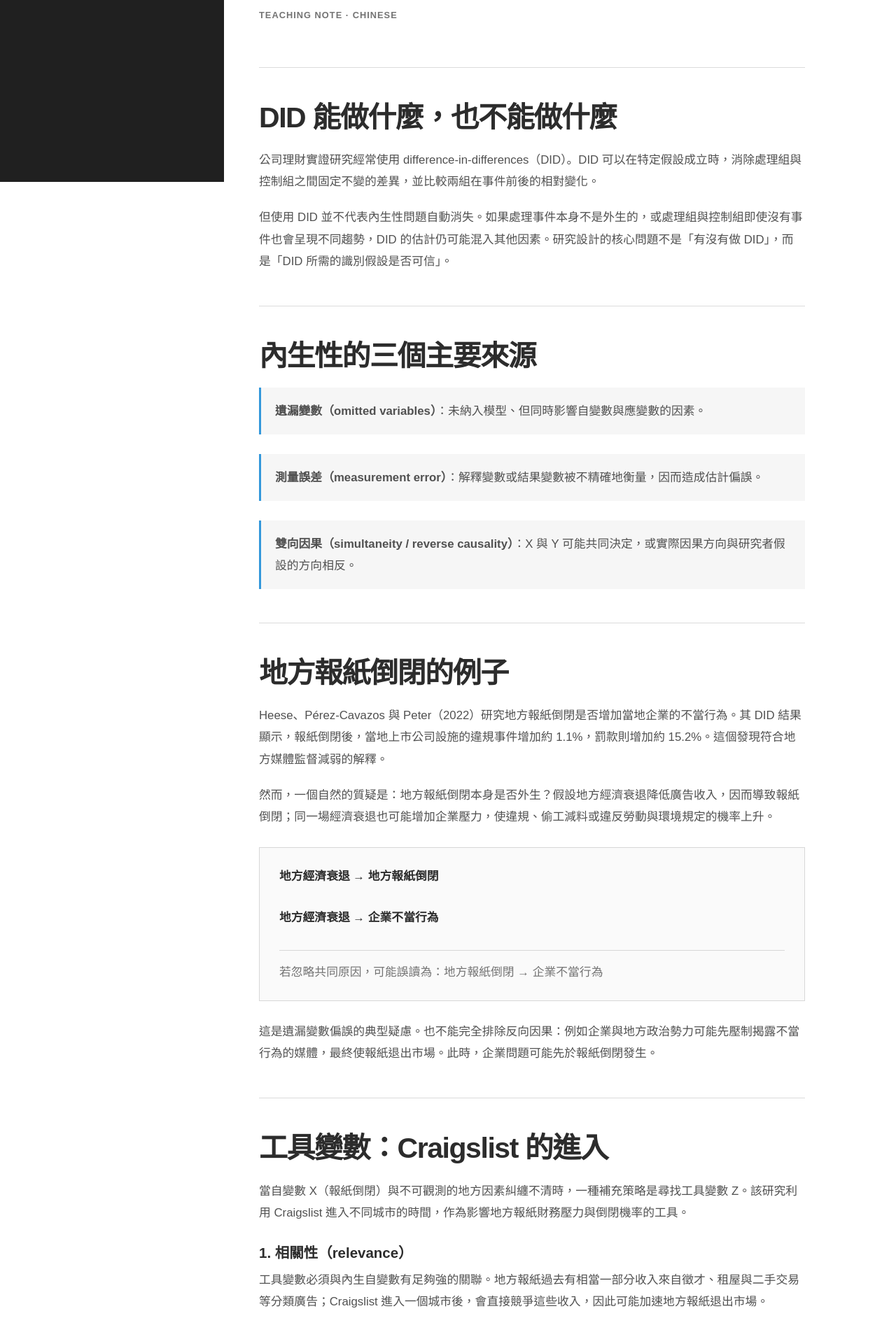
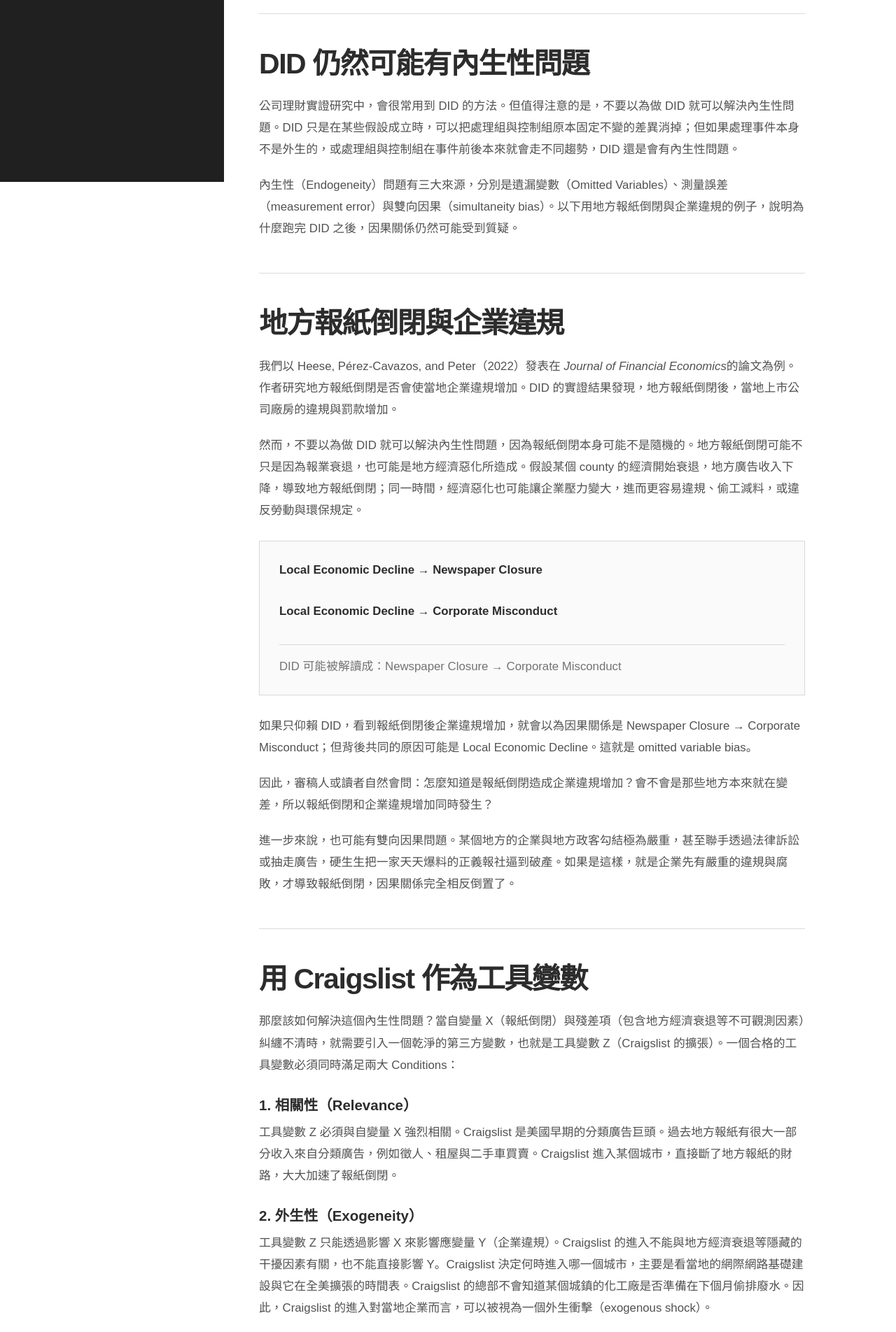
Before and after one commit to Wesley1110/Wesley1110.github.io, a Next.js app: page /teaching/did-and-endogeneity in a window 1280 px wide. Shown: the part 540-2444 px from the top of the page at 70% size. Built offline with nearby package versions, Linux system fonts and the light colour scheme.

Commit message:
Restore author voice in DID teaching note

```diff
--- a/app/teaching/did-and-endogeneity/page.tsx
+++ b/app/teaching/did-and-endogeneity/page.tsx
@@ -4,7 +4,7 @@ import { SiteShell } from "../../components/SiteShell";
 export const metadata: Metadata = {
   title: "DID and Endogeneity",
   description:
-    "A Chinese teaching note by Wesley Tzeng on difference-in-differences, endogeneity, and instrumental variables in empirical corporate finance.",
+    "A Chinese teaching note by Wesley Tzeng on DID, endogeneity, and instrumental variables in empirical corporate finance.",
 };
 
 export default function DidAndEndogeneityPage() {
@@ -18,103 +18,91 @@ export default function DidAndEndogeneityPage() {
           <p className="eyebrow">Corporate Finance · Causal Inference</p>
           <h1>不要以為做 DID 就可以解決內生性問題</h1>
           <p className="article-dek">
-            DID 是一種識別策略，不是內生性的萬靈丹。關鍵仍在於處理事件是否可信、平行趨勢是否成立，以及是否存在會同時影響處理與結果的因素。
+            以 Heese, Pérez-Cavazos, and Peter（2022）為例。
           </p>
           <p className="article-meta">Teaching note · Chinese</p>
         </header>
 
         <div className="article-body">
           <section>
-            <h2>DID 能做什麼，也不能做什麼</h2>
+            <h2>DID 仍然可能有內生性問題</h2>
             <p>
-              公司理財實證研究經常使用 difference-in-differences（DID）。DID
-              可以在特定假設成立時，消除處理組與控制組之間固定不變的差異，並比較兩組在事件前後的相對變化。
+              公司理財實證研究中，會很常用到 DID 的方法。但值得注意的是，不要以為做 DID 就可以解決內生性問題。DID
+              只是在某些假設成立時，可以把處理組與控制組原本固定不變的差異消掉；但如果處理事件本身不是外生的，或處理組與控制組在事件前後本來就會走不同趨勢，DID 還是會有內生性問題。
             </p>
             <p>
-              但使用 DID 並不代表內生性問題自動消失。如果處理事件本身不是外生的，或處理組與控制組即使沒有事件也會呈現不同趨勢，DID
-              的估計仍可能混入其他因素。研究設計的核心問題不是「有沒有做 DID」，而是「DID 所需的識別假設是否可信」。
+              內生性（Endogeneity）問題有三大來源，分別是遺漏變數（Omitted Variables）、測量誤差（measurement error）與雙向因果（simultaneity bias）。以下用地方報紙倒閉與企業違規的例子，說明為什麼跑完 DID 之後，因果關係仍然可能受到質疑。
             </p>
           </section>
 
           <section>
-            <h2>內生性的三個主要來源</h2>
-            <ul className="concept-list">
-              <li>
-                <strong>遺漏變數（omitted variables）</strong>：未納入模型、但同時影響自變數與應變數的因素。
-              </li>
-              <li>
-                <strong>測量誤差（measurement error）</strong>：解釋變數或結果變數被不精確地衡量，因而造成估計偏誤。
-              </li>
-              <li>
-                <strong>雙向因果（simultaneity / reverse causality）</strong>：X 與 Y
-                可能共同決定，或實際因果方向與研究者假設的方向相反。
-              </li>
-            </ul>
-          </section>
-
-          <section>
-            <h2>地方報紙倒閉的例子</h2>
+            <h2>地方報紙倒閉與企業違規</h2>
             <p>
-              Heese、Pérez-Cavazos 與 Peter（2022）研究地方報紙倒閉是否增加當地企業的不當行為。其 DID
-              結果顯示，報紙倒閉後，當地上市公司設施的違規事件增加約 1.1%，罰款則增加約 15.2%。這個發現符合地方媒體監督減弱的解釋。
+              我們以 Heese, Pérez-Cavazos, and Peter（2022）發表在 <em>Journal of Financial Economics</em>
+              的論文為例。作者研究地方報紙倒閉是否會使當地企業違規增加。DID 的實證結果發現，地方報紙倒閉後，當地上市公司廠房的違規與罰款增加。
             </p>
             <p>
-              然而，一個自然的質疑是：地方報紙倒閉本身是否外生？假設地方經濟衰退降低廣告收入，因而導致報紙倒閉；同一場經濟衰退也可能增加企業壓力，使違規、偷工減料或違反勞動與環境規定的機率上升。
+              然而，不要以為做 DID 就可以解決內生性問題，因為報紙倒閉本身可能不是隨機的。地方報紙倒閉可能不只是因為報業衰退，也可能是地方經濟惡化所造成。假設某個 county
+              的經濟開始衰退，地方廣告收入下降，導致地方報紙倒閉；同一時間，經濟惡化也可能讓企業壓力變大，進而更容易違規、偷工減料，或違反勞動與環保規定。
             </p>
 
             <div className="causal-map" aria-label="Potential omitted-variable paths">
-              <p>地方經濟衰退 → 地方報紙倒閉</p>
-              <p>地方經濟衰退 → 企業不當行為</p>
-              <p className="misread-path">若忽略共同原因，可能誤讀為：地方報紙倒閉 → 企業不當行為</p>
+              <p>Local Economic Decline → Newspaper Closure</p>
+              <p>Local Economic Decline → Corporate Misconduct</p>
+              <p className="misread-path">DID 可能被解讀成：Newspaper Closure → Corporate Misconduct</p>
             </div>
 
             <p>
-              這是遺漏變數偏誤的典型疑慮。也不能完全排除反向因果：例如企業與地方政治勢力可能先壓制揭露不當行為的媒體，最終使報紙退出市場。此時，企業問題可能先於報紙倒閉發生。
+              如果只仰賴 DID，看到報紙倒閉後企業違規增加，就會以為因果關係是 Newspaper Closure → Corporate Misconduct；但背後共同的原因可能是 Local Economic Decline。這就是 omitted variable bias。
+            </p>
+            <p>
+              因此，審稿人或讀者自然會問：怎麼知道是報紙倒閉造成企業違規增加？會不會是那些地方本來就在變差，所以報紙倒閉和企業違規增加同時發生？
+            </p>
+            <p>
+              進一步來說，也可能有雙向因果問題。某個地方的企業與地方政客勾結極為嚴重，甚至聯手透過法律訴訟或抽走廣告，硬生生把一家天天爆料的正義報社逼到破產。如果是這樣，就是企業先有嚴重的違規與腐敗，才導致報紙倒閉，因果關係完全相反倒置了。
             </p>
           </section>
 
           <section>
-            <h2>工具變數：Craigslist 的進入</h2>
+            <h2>用 Craigslist 作為工具變數</h2>
             <p>
-              當自變數 X（報紙倒閉）與不可觀測的地方因素糾纏不清時，一種補充策略是尋找工具變數 Z。該研究利用 Craigslist
-              進入不同城市的時間，作為影響地方報紙財務壓力與倒閉機率的工具。
+              那麼該如何解決這個內生性問題？當自變量 X（報紙倒閉）與殘差項（包含地方經濟衰退等不可觀測因素）糾纏不清時，就需要引入一個乾淨的第三方變數，也就是工具變數 Z（Craigslist 的擴張）。一個合格的工具變數必須同時滿足兩大 Conditions：
             </p>
 
-            <h3>1. 相關性（relevance）</h3>
+            <h3>1. 相關性（Relevance）</h3>
             <p>
-              工具變數必須與內生自變數有足夠強的關聯。地方報紙過去有相當一部分收入來自徵才、租屋與二手交易等分類廣告；Craigslist
-              進入一個城市後，會直接競爭這些收入，因此可能加速地方報紙退出市場。
+              工具變數 Z 必須與自變量 X 強烈相關。Craigslist 是美國早期的分類廣告巨頭。過去地方報紙有很大一部分收入來自分類廣告，例如徵人、租屋與二手車買賣。Craigslist
+              進入某個城市，直接斷了地方報紙的財路，大大加速了報紙倒閉。
             </p>
 
-            <h3>2. 外生性與排除限制（exogeneity / exclusion restriction）</h3>
+            <h3>2. 外生性（Exogeneity）</h3>
             <p>
-              Craigslist 的進入必須只透過地方報紙的存續來影響企業不當行為，而不能直接影響企業行為，也不能與地方經濟衰退等遺漏因素系統性相關。這項條件無法只靠統計檢定證明，必須由制度背景、時序證據與各種排除性檢驗共同支持。
-            </p>
-
-            <div className="article-callout">
-              <strong>重要提醒</strong>
-              <p>
-                IV 不是 DID 的機械式必備附件。只有在工具變數的相關性、外生性與排除限制都具有可信論證時，IV
-                才能提供有意義的補充證據；一個不可信的 IV 並不會讓研究設計更嚴謹。
-              </p>
-            </div>
-          </section>
-
-          <section>
-            <h2>DID 是策略，不是萬靈丹</h2>
-            <p>
-              嚴謹的研究不應止於「套用 DID」。研究者仍需檢查事件前趨勢、處理時間與預期效果、樣本組成變化、可能同時發生的政策或經濟衝擊，以及結果對不同規格與控制組的敏感度。
+              工具變數 Z 只能透過影響 X 來影響應變量 Y（企業違規）。Craigslist 的進入不能與地方經濟衰退等隱藏的干擾因素有關，也不能直接影響 Y。Craigslist
+              決定何時進入哪一個城市，主要是看當地的網際網路基礎建設與它在全美擴張的時間表。Craigslist 的總部不會知道某個城鎮的化工廠是否準備在下個月偷排廢水。因此，Craigslist 的進入對當地企業而言，可以被視為一個外生衝擊（exogenous shock）。
             </p>
             <p>
-              若能找到可信的工具變數，IV 可以成為補充識別策略，但並非每篇 DID 研究都必須加入 IV。真正的標準是：研究者能否清楚說明威脅識別的來源，並用最適合研究情境的證據逐一處理。
+              當然，Exogeneity 不能只靠這段直覺就成立。研究者仍然需要說明 Craigslist 的進入時點，並提供進一步的 evidence 支持 exclusion restriction。
             </p>
           </section>
 
           <section>
-            <h2>欲尋 IV，請先尋找 VI</h2>
+            <h2>DID 是 identification strategy，不是萬靈丹</h2>
             <p>
-              研究者尋找工具變數，就像詩中行人尋找酒家：知道自己需要它，卻不一定知道它在哪裡。線索通常來自過去文獻、制度背景、歷史事件、自然實驗與政策變動。
+              總而言之，DID 是一種 identification strategy，但不是內生性的萬靈丹。做完 DID 之後，仍然要面對處理事件是否外生、parallel trends
+              是否合理，以及是否存在 omitted variables 或雙向因果等問題。
             </p>
+            <p>
+              這篇論文再使用 Craigslist 作為 IV，是為了回應 Newspaper Closure 可能不是隨機事件的質疑。不過，並不是每篇 DID paper
+              都一定要再補一組 IV regression。是否需要 IV，取決於研究面對的是哪一種 endogeneity problem，以及是否真的找得到 valid instrument。若工具變數本身不可信，硬加一組 IV regression 並不會讓論文更嚴謹。
+            </p>
+          </section>
+
+          <section>
+            <h2>欲尋找 IV，請尋找 VI</h2>
+            <p>
+              頂尖學者通常可以自己提出有趣的工具變數，但若無法自創工具變數，而這通常才是一般研究者會遇到的情況，那該怎麼辦？
+            </p>
+            <p>藉由唐代杜牧的《清明》：</p>
 
             <blockquote className="article-quote">
               清明時節雨紛紛，路上行人欲斷魂。<br />
@@ -122,12 +110,15 @@ export default function DidAndEndogeneityPage() {
             </blockquote>
 
             <p>
-              但「找到一個變數」不等於找到工具變數。杏花村所指的，應該是一個 valid instrument（VI）。因此，欲尋 IV，請先尋找 VI。
+              研究者想找工具變數，就像詩中的行人想找酒家一樣。你知道自己需要它，但不一定知道它在哪裡。最後往往要靠別人指路，也就是靠過去文獻、制度背景、歷史事件、自然實驗或政策變動，幫你找到可能的 IV。
+            </p>
+            <p>
+              杏花村指的就是 Valid Instrument（VI）。也就是說，欲尋找 IV，請先尋找 VI。
             </p>
           </section>
 
           <section>
-            <h2>參考資料</h2>
+            <h2>Reference</h2>
             <p>
               Heese, J., Pérez-Cavazos, G., &amp; Peter, C. D. (2022). “When the Local Newspaper Leaves Town: The Effects of Local Newspaper Closures on Corporate Misconduct.” <em>Journal of Financial Economics</em>, 145(2), 445–463.
             </p>
```
Also changed, not shown: 2 other files (tests, documents, lock files or other folders).
